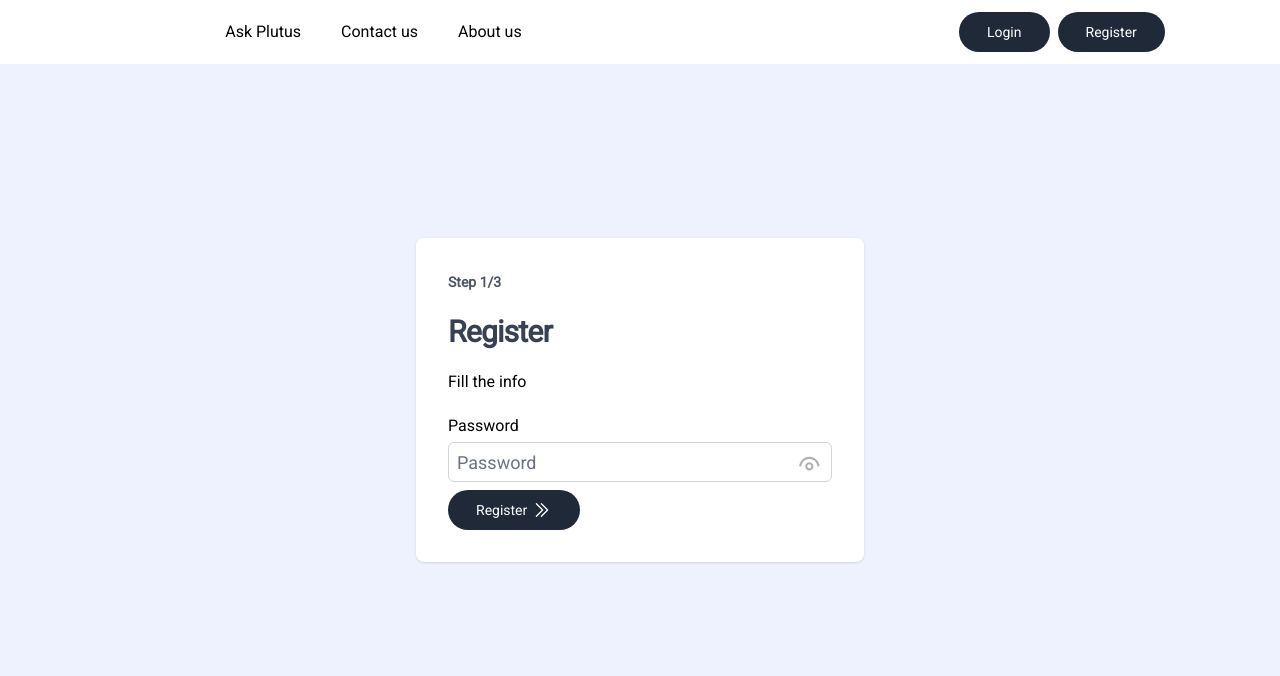
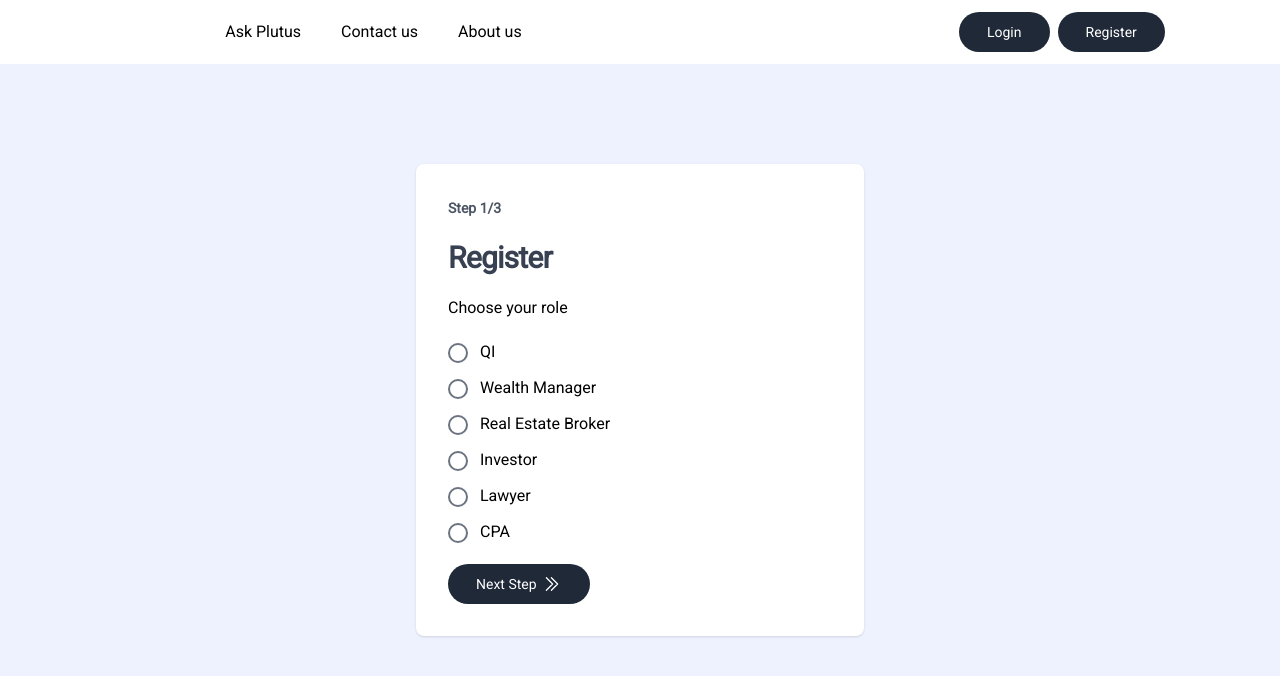
Before and after one commit to mr1031X/defferally-Techdots1, a Next.js app: page /signup in a window 1280 px wide. Shown: the top 676 px of the page. Built offline with nearby package versions, Linux system fonts and the light colour scheme.

Commit message:
minor changes

```diff
--- a/package.json
+++ b/package.json
@@ -6,8 +6,7 @@
     "prettier": "prettier --write --ignore-unknown .",
     "prettier:check": "prettier --check --ignore-unknown .",
     "start": "next start",
-    "seed": "node -r dotenv/config ./scripts/seed.js",
-    "prisma:seed": "ts-node prisma/seed.ts",
+    "seed": "ts-node prisma/seed.ts",
     "migrate:deploy": "npx prisma migrate deploy",
     "migrate:dev": "npx prisma migrate dev",
     "generate": "npx prisma generate"
--- a/src/app/signup/page.tsx
+++ b/src/app/signup/page.tsx
@@ -53,8 +53,8 @@ export default function SignUp() {
                 Register
               </h1>
               {
-                step === 1 ?
-                  <Role onSubmit={onSubmit} loading={loading} /> : step === 2 ?
+                step === 0 ?
+                  <Role onSubmit={onSubmit} loading={loading} /> : step === 1 ?
                     <UserInfo onSubmit={onSubmit} loading={loading} /> :
                     <UserPassword onSubmit={onSubmit} loading={loading} />
               }
```
Also changed, not shown: scripts/seed.js (+6 -6 lines).
